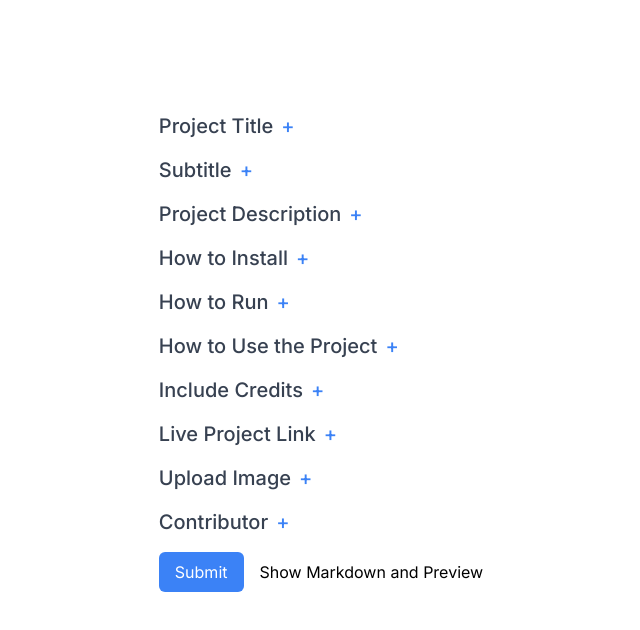
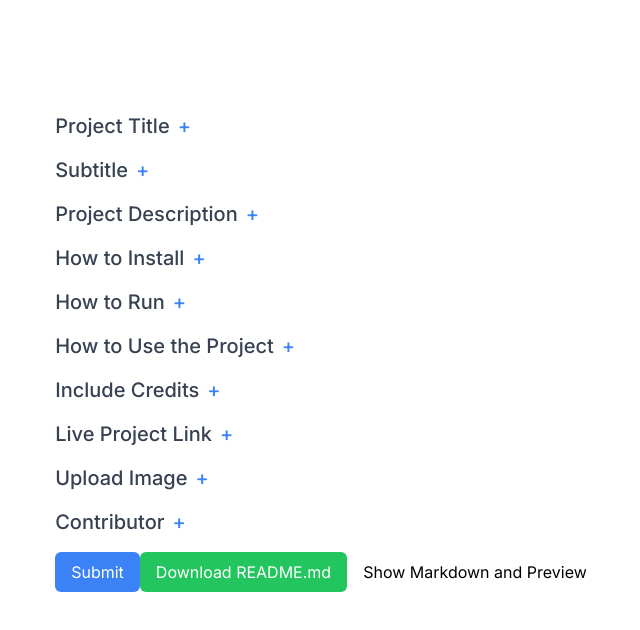
Before and after one commit to Rajat-yaduvanshi/ReadMe_Generator, a Next.js app: page / in a window 1280 px wide. Shown: the top 630 px of the page, without its empty margins (311-951 px from the left). Built offline with nearby package versions, Linux system fonts and the light colour scheme.

Commit message:
freature added to download readme.md

```diff
--- a/src/app/Form/page.js
+++ b/src/app/Form/page.js
@@ -386,6 +386,25 @@ const page = () => {
     }
     return null;
   };
+  const downloadMarkdownFile = () => {
+    // Generate the Markdown content
+    const generatedMarkdown = generateMarkdown();
+
+    // Create a Blob object with the Markdown content
+    const blob = new Blob([generatedMarkdown], { type: "text/plain" });
+
+    // Create a temporary URL for the Blob
+    const url = URL.createObjectURL(blob);
+
+    // Create an anchor element to trigger the download
+    const a = document.createElement("a");
+    a.href = url;
+    a.download = "README.md";
+    a.click();
+
+    // Release the URL object
+    URL.revokeObjectURL(url);
+  };
 
   return (
     <div className="p-4 flex">
@@ -397,6 +416,12 @@ const page = () => {
             className="py-2 px-4 bg-blue-500 text-white rounded-md hover:bg-blue-600 focus:outline-none focus:bg-blue-600"
           >
             Submit
+          </button>
+          <button
+            onClick={downloadMarkdownFile} // Add the download function here
+            className="py-2 px-4 bg-green-500 text-white rounded-md hover:bg-green-600 focus:outline-none focus:bg-green-600"
+          >
+            Download README.md
           </button>
           <button
             onClick={toggleMarkdownEditor}
```
